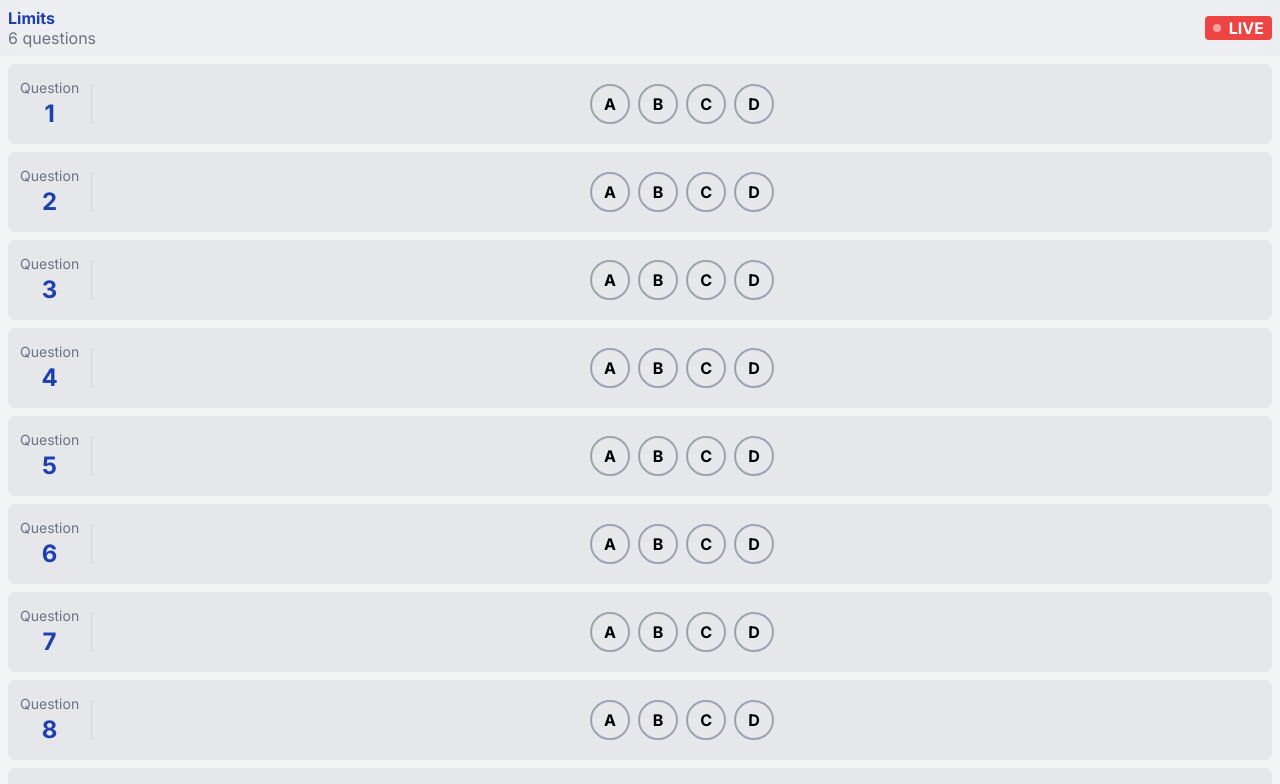
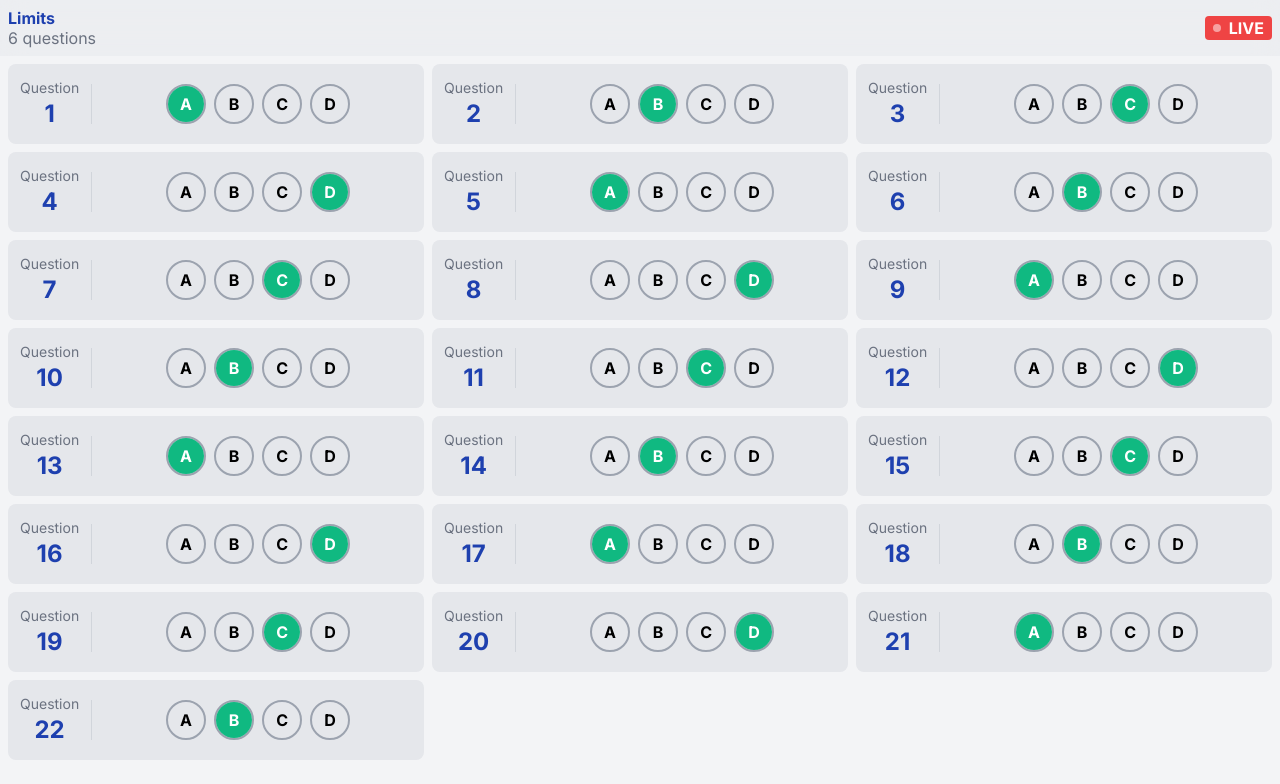
Before and after one commit to PomiNOT/bimsua-answers, a Vue app: page /edit in a window 1280 px wide. Shown: the top 784 px of the page. Built offline with nearby package versions, Linux system fonts and the light colour scheme.

Commit message:
editcard almost complete

```diff
--- a/src/components/EditCard.vue
+++ b/src/components/EditCard.vue
@@ -1,29 +1,40 @@
 <template>
     <div
         class="
-            rounded-lg divide-x divide-gray-300 hover:divide-white flex items-center
-            h-20 bg-gray-200 group hover:bg-blue-600
-            p-3
+            rounded-lg divide-x divide-gray-300 hover:divide-white focus-within:divide-white
+            flex items-center
+            h-20 bg-gray-200
+            p-3 edit-card
         "
+        tabindex="0"
     >
         <div class="text-center pr-3">
-            <h2 class="text-gray-500 group-hover:text-gray-300 text-sm">Question</h2>
-            <h1 class="font-bold text-blue-800 group-hover:text-white text-2xl">{{ question }}</h1>
+            <h2 class="text-gray-500 text-sm">Question</h2>
+            <h1 class="font-bold text-blue-800 text-2xl">{{ question }}</h1>
         </div>
         <div class="pl-3 flex-1 flex justify-center space-x-2">
-            <div class="w-10 h-10 group-hover:text-white font-bold cursor-pointer grid place-items-center rounded-full border-2 border-gray-400 group-hover:border-white">A</div>
-            <div class="w-10 h-10 group-hover:text-white font-bold cursor-pointer grid place-items-center rounded-full border-2 border-gray-400 group-hover:border-white">B</div>
-            <div class="w-10 h-10 group-hover:text-white font-bold cursor-pointer grid place-items-center rounded-full border-2 border-gray-400 group-hover:border-white">C</div>
-            <div class="w-10 h-10 group-hover:text-white font-bold cursor-pointer grid place-items-center rounded-full border-2 border-gray-400 group-hover:border-white">D</div>
+            <button type="button" @click="update('A')" class="choice-button" :class="{ 'selected': answer == 'A' }">
+                <span>A</span>
+            </button>
+            <button type="button" @click="update('B')" class="choice-button" :class="{ 'selected': answer == 'B' }">
+                <span>B</span>
+            </button>
+            <button type="button" @click="update('C')" class="choice-button" :class="{ 'selected': answer == 'C' }">
+                <span>C</span>
+            </button>
+            <button type="button" @click="update('D')" class="choice-button" :class="{ 'selected': answer == 'D' }">
+                <span>D</span>
+            </button>
         </div>
     </div>
 </template>
 
 <script lang="ts">
-import { defineComponent } from 'vue'
+import { defineComponent } from 'vue';
 
 export default defineComponent({
     name: 'EditCard',
+    emits: ['update:answer'],
     props: {
         question: {
             type: Number,
@@ -33,6 +44,69 @@ export default defineComponent({
             type: String,
             required: true
         }
+    },
+    methods: {
+        update(newAnswer: string) {
+            this.$emit('update:answer', newAnswer);
+        }
     }
 });
 </script>
+
+<style scoped>
+.edit-card:focus-within, .edit-card:hover {
+    @apply bg-blue-600;
+    outline: none;
+}
+
+.edit-card:focus-within h2, .edit-card:hover h2 {
+    @apply text-gray-300;
+}
+
+.edit-card:focus-within h1, .edit-card:hover h1 {
+    @apply text-white;
+}
+
+.edit-card:focus-within .choice-button, .edit-card:hover .choice-button {
+    @apply border-white text-white;
+}
+
+.choice-button {
+    @apply w-10 h-10 font-bold cursor-pointer grid;
+    @apply place-items-center rounded-full border-2 border-gray-400;
+    outline: none;
+}
+
+.choice-button:focus, .choice-button:hover {
+    @apply bg-white bg-opacity-25;
+}
+
+.selected {
+    position: relative;
+    color: white;
+}
+
+.selected::before {
+    content: "";
+    position: absolute;
+    width: 100%;
+    height: 100%;
+    z-index: 1;
+    border-radius: 50%;
+    @apply bg-green-500;
+    animation: scale 300ms cubic-bezier(0.16, 1, 0.3, 1);
+}
+
+.selected span {
+    z-index: 2;
+}
+
+@keyframes scale {
+    from {
+        transform: scale(0);
+    }
+    to {
+        transform: scale(1);
+    }
+}
+</style>
--- a/src/components/Editor.vue
+++ b/src/components/Editor.vue
@@ -1,6 +1,6 @@
 <template>
   <header class="
-    fixed w-full backdrop-filter backdrop-blur-md
+    fixed z-50 w-full backdrop-filter backdrop-blur-md
     bg-gray-200 bg-opacity-50
     h-18 p-2 flex items-center"
   >
@@ -13,11 +13,11 @@
       <span class="ml-2">LIVE</span>
     </div>
   </header>
-  <div class="space-y-2 p-2 pt-16">
+  <div class="grid sm:grid-cols-2 lg:grid-cols-3 gap-2 p-2 pt-16">
     <edit-card
       v-for="q in sheet"
       :question="q.question"
-      :answer="q.answer"
+      v-model:answer="q.answer"
       :key="q.question"
     />
   </div>
--- a/tailwind.config.js
+++ b/tailwind.config.js
@@ -17,8 +17,8 @@ module.exports = {
   variants: {
     extend: {
       backgroundColor: ['hover', 'active'],
-      textColor: ['hover'],
-      divideColor: ['hover']
+      textColor: ['hover', 'focus'],
+      divideColor: ['hover', 'focus']
     },
   },
   plugins: [
```
